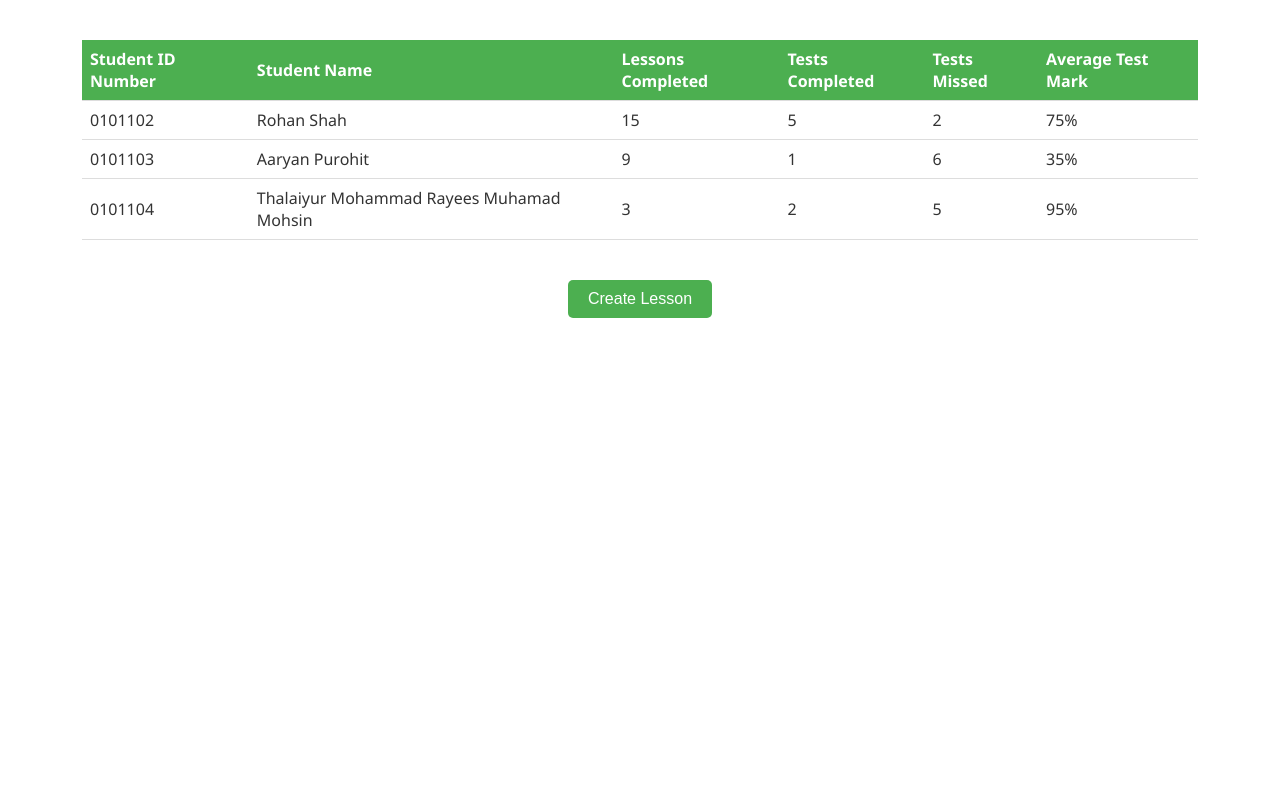
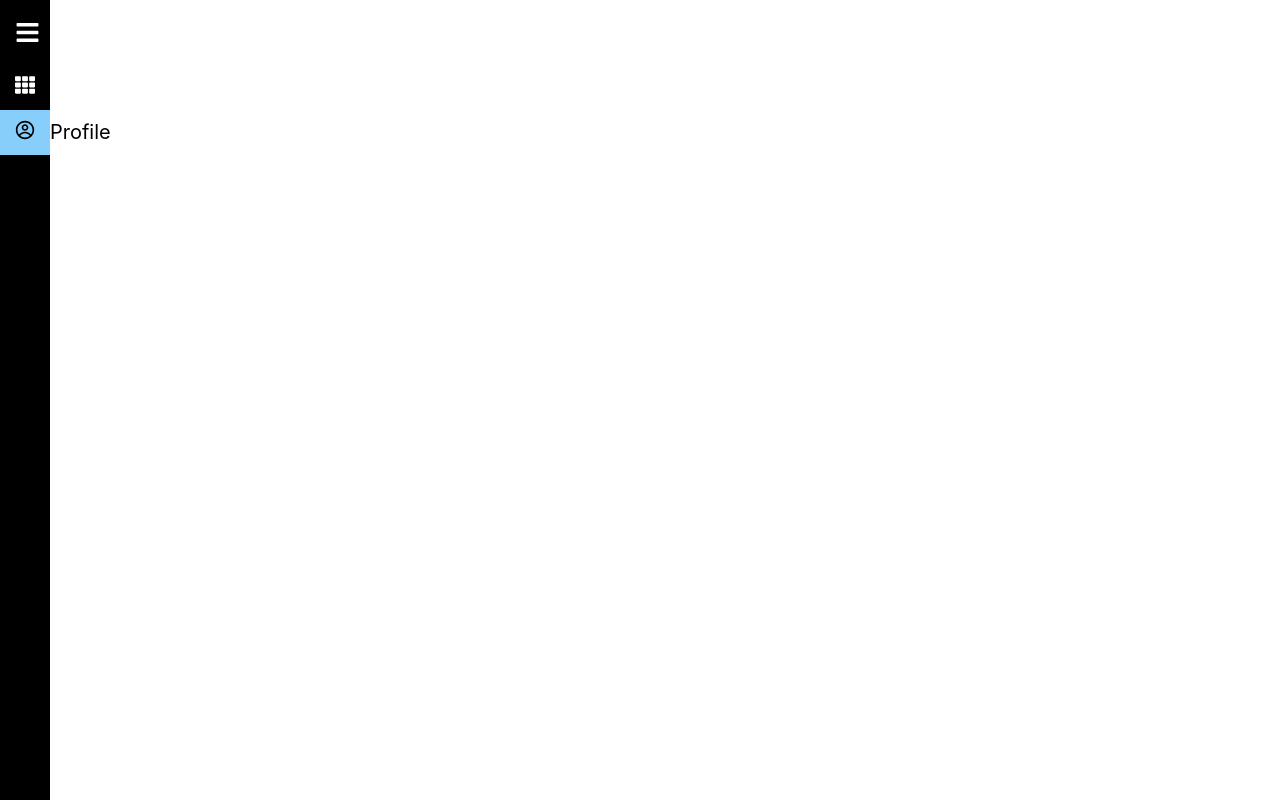
Before and after one commit to mozin751/ICHack24, a React (Create React App) app in the folder my-app/: page /profile in a window 1280 px wide. Built offline with nearby package versions, Linux system fonts and the light colour scheme.

Commit message:
Added code + css for sidebar, moved dashboard code into dashboard.js

```diff
--- a/my-app/package.json
+++ b/my-app/package.json
@@ -8,6 +8,8 @@
     "@testing-library/user-event": "^13.5.0",
     "react": "^18.2.0",
     "react-dom": "^18.2.0",
+    "react-icons": "^5.0.1",
+    "react-router-dom": "^6.22.0",
     "react-scripts": "5.0.1",
     "web-vitals": "^2.1.4"
   },
--- a/my-app/src/App.css
+++ b/my-app/src/App.css
@@ -54,3 +54,54 @@
     padding: 10px;
   }
 }
+*{
+  margin:0;
+  padding:0;
+  text-decoration: none;
+}
+.container{
+  display:flex;
+}
+main{
+  width: 100%;
+  padding: 20px;
+}
+.sidebar{
+  background: #000;
+  color: #fff;
+  height: 100vh;
+  width: 200px;
+  transition: all 0.5s;
+}
+.top_section{
+  display: flex;
+  align-items:center;
+  padding:20px 15px;
+}
+.logo{
+  font-size: 30px;
+}
+.bars{
+  display: flex;
+  font-size: 25px;
+  margin-left: 50px;
+}
+.link{
+  display: flex;
+  color: #fff;
+  padding: 10px 15px;
+  gap: 15px;
+  transition: all 0.5s;
+}
+.link:hover{
+  background:lightskyblue;
+  color: #000;
+  transition: all 0.5s;
+}
+.active{
+  background: lightskyblue;
+  color: #000;
+}
+.icon, .link_text{
+  font-size: 20px;
+}
--- a/my-app/src/App.js
+++ b/my-app/src/App.js
@@ -1,76 +1,21 @@
 import React, { useState } from "react";
-import logo from "./logo.svg";
 import "./App.css";
+import Sidebar from './components/sidebar';
+import {BrowserRouter,Route,Routes} from 'react-router-dom'
+import Dashboard from './components/dashboard';
+import Profile from './components/profile';
 
-function App() {
-  const [page, setPage] = useState("home"); // Added to manage page state
-  const students = [
-    {
-      id: "0101102",
-      name: "Rohan Shah",
-      lessonsCompleted: 15,
-      testsCompleted: 5,
-      testsMissed: 2,
-      averageMark: "75%",
-    },
-    {
-      id: "0101103",
-      name: "Aaryan Purohit",
-      lessonsCompleted: 9,
-      testsCompleted: 1,
-      testsMissed: 6,
-      averageMark: "35%",
-    },
-    {
-      id: "0101104",
-      name: "Thalaiyur Mohammad Rayees Muhamad Mohsin",
-      lessonsCompleted: 3,
-      testsCompleted: 2,
-      testsMissed: 5,
-      averageMark: "95%",
-    },
-  ];
-
-  if (page === "newLesson") {
-    return (
-      <div className="App">
-        <h1>New Lesson</h1>
-        <button onClick={() => setPage("home")}>Back to Home</button>
-      </div>
-    );
-  }
-
+const App = () => {
   return (
-    <div className="App">
-      <table>
-        <thead>
-          <tr>
-            <th>Student ID Number</th>
-            <th>Student Name</th>
-            <th>Lessons Completed</th>
-            <th>Tests Completed</th>
-            <th>Tests Missed</th>
-            <th>Average Test Mark</th>
-          </tr>
-        </thead>
-        <tbody>
-          {students.map((student) => (
-            <tr key={student.id}>
-              <td>{student.id}</td>
-              <td>{student.name}</td>
-              <td>{student.lessonsCompleted}</td>
-              <td>{student.testsCompleted}</td>
-              <td>{student.testsMissed}</td>
-              <td>{student.averageMark}</td>
-            </tr>
-          ))}
-        </tbody>
-      </table>
-      <button className="createLessonBtn" onClick={() => setPage("newLesson")}>
-        Create Lesson
-      </button>
-    </div>
-  );
+    <BrowserRouter>
+      <Sidebar>
+        <Routes>
+          <Route path="/" element = {<Dashboard/>}/>
+          <Route path="/profile" element = {<Profile/>}/>
+        </Routes>
+      </Sidebar>
+    </BrowserRouter>
+  )
 }
 
 export default App;
--- /dev/null
+++ b/my-app/src/components/dashboard.js
@@ -0,0 +1,73 @@
+import {React,useState } from "react";
+const Dashboard = () => {
+    const [page, setPage] = useState("home"); // Added to manage page state
+    const students = [
+      {
+        id: "0101102",
+        name: "Rohan Shah",
+        lessonsCompleted: 15,
+        testsCompleted: 5,
+        testsMissed: 2,
+        averageMark: "75%",
+      },
+      {
+        id: "0101103",
+        name: "Aaryan Purohit",
+        lessonsCompleted: 9,
+        testsCompleted: 1,
+        testsMissed: 6,
+        averageMark: "35%",
+      },
+      {
+        id: "0101104",
+        name: "Thalaiyur Mohammad Rayees Muhamad Mohsin",
+        lessonsCompleted: 3,
+        testsCompleted: 2,
+        testsMissed: 5,
+        averageMark: "95%",
+      },
+    ];
+
+    if (page === "newLesson") {
+      return (
+        <div className="App">
+          <h1>New Lesson</h1>
+          <button onClick={() => setPage("home")}>Back to Home</button>
+        </div>
+      );
+    }
+
+    return (
+      <div className="App">
+        <table>
+          <thead>
+            <tr>
+              <th>Student ID Number</th>
+              <th>Student Name</th>
+              <th>Lessons Completed</th>
+              <th>Tests Completed</th>
+              <th>Tests Missed</th>
+              <th>Average Test Mark</th>
+            </tr>
+          </thead>
+          <tbody>
+            {students.map((student) => (
+              <tr key={student.id}>
+                <td>{student.id}</td>
+                <td>{student.name}</td>
+                <td>{student.lessonsCompleted}</td>
+                <td>{student.testsCompleted}</td>
+                <td>{student.testsMissed}</td>
+                <td>{student.averageMark}</td>
+              </tr>
+            ))}
+          </tbody>
+        </table>
+        <button className="createLessonBtn" onClick={() => setPage("newLesson")}>
+          Create Lesson
+        </button>
+      </div>
+    );
+}
+
+export default Dashboard;
--- /dev/null
+++ b/my-app/src/components/profile.js
@@ -0,0 +1,3 @@
+const Profile = () => {}
+
+export default Profile;
--- /dev/null
+++ b/my-app/src/components/sidebar.js
@@ -0,0 +1,44 @@
+import {React,useState} from 'react';
+import {FaTh,FaBars} from "react-icons/fa"
+import {CgProfile} from "react-icons/cg"
+import {NavLink} from "react-router-dom"
+
+const Sidebar = ({children}) => {
+    const[isOpen ,setIsOpen] = useState(false);
+    const toggle = () => setIsOpen (!isOpen);
+    const menuItem = [
+        {
+            path: "/",
+            name:"Dashboard",
+            icon:<FaTh/>
+        },
+        {
+            path: "/profile",
+            name:"Profile",
+            icon:<CgProfile/>
+        }
+    ]
+    return (
+        <div className='container'>
+            <div style={{width: isOpen ? "200px" : "50px"}} className='sidebar'>
+                <div className= 'top_section'>
+                    <h1 style={{display:isOpen ? "block" : "none"}} className='logo'>Logo</h1>
+                    <div style = {{marginLeft: isOpen ? "50px" : "0px"}} className='bars'>
+                        <FaBars onClick = {toggle}/>
+                    </div>
+                </div>
+                {
+                    menuItem.map((item,index) => (
+                        <NavLink to={item.path} key={index} className='link' activeClassName= "active">
+                            <div className='icon'>{item.icon}</div>
+                            <div className='link_text'>{item.name}</div>
+                        </NavLink>
+                    ))
+                }
+            </div>
+            <main> {children}</main>
+        </div>
+    )
+}
+
+export default Sidebar;
```
Also changed, not shown: 1 other file (tests, documents, lock files or other folders).
